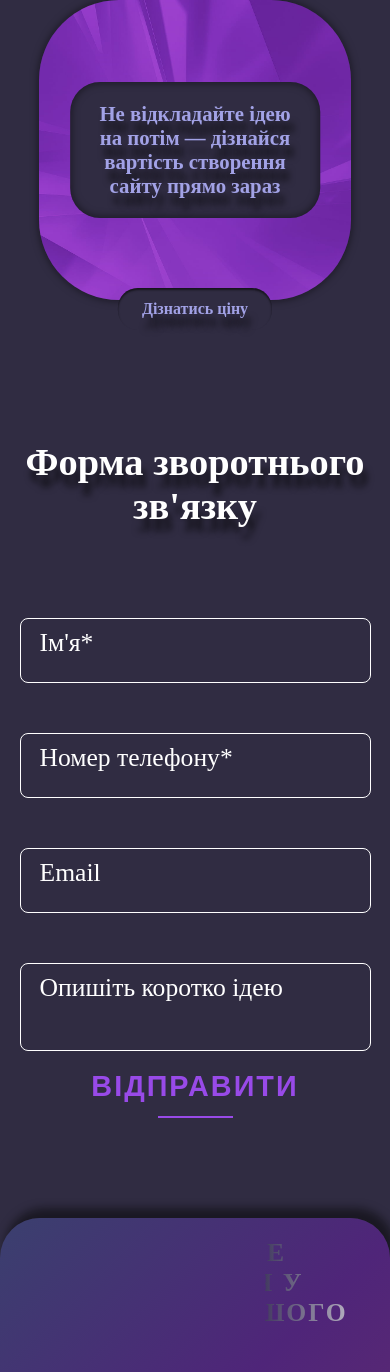
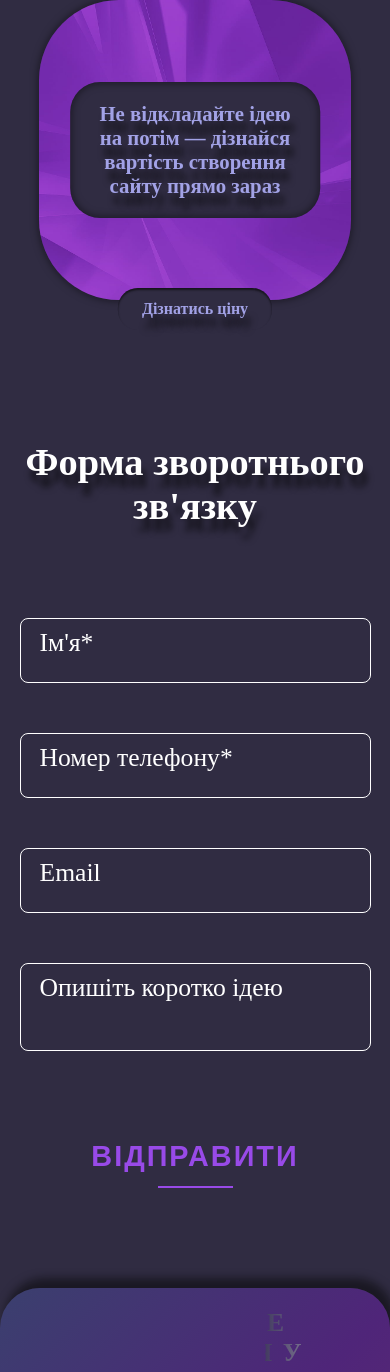
Before and after one commit to KaramanDmitriy/Portfolio, a React (Vite) app: page / in a window 390 px wide. Shown: the part 5041-6413 px from the top of the page. Built offline with nearby package versions, Linux system fonts and the light colour scheme; a web font is replaced by a local one.

Commit message:
fix btn form

```diff
--- a/src/assets/scss/FormMain.scss
+++ b/src/assets/scss/FormMain.scss
@@ -419,6 +419,9 @@ $borderGray: rgb(98, 96, 93);
     }
 }
 @media (max-width: 720px) {
+  #form fieldset {
+    height: 670px;
+  }
   #form label {
     font-size: 1.6rem;
   }
@@ -427,6 +430,7 @@ $borderGray: rgb(98, 96, 93);
     }
 }
 @media (max-width: 670px) {
+
   .phone {
     display: none;
   }
```
